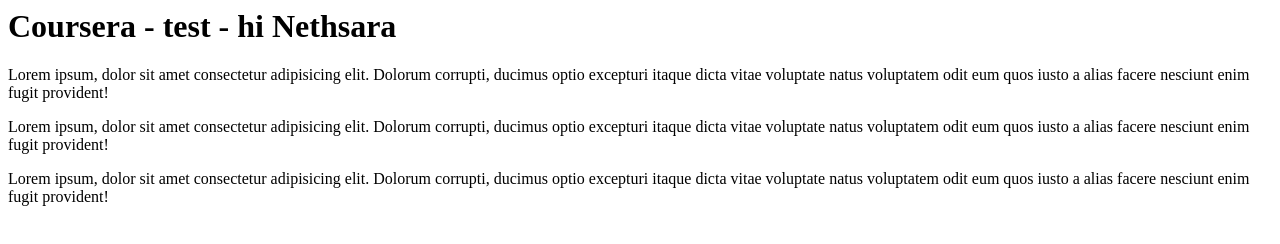
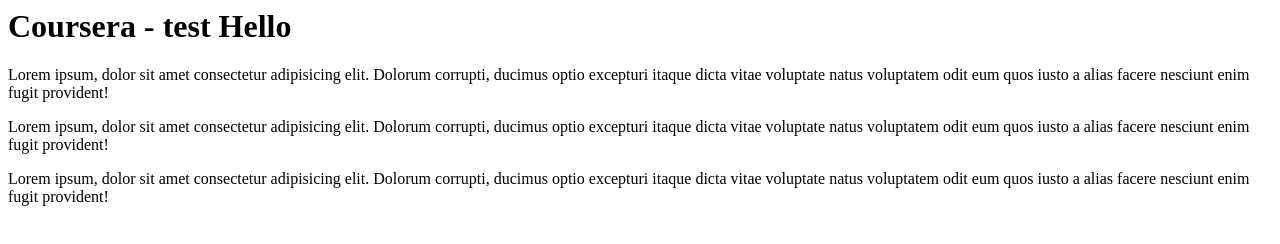
Before and after one commit to Nethsara-Hettiarachchi/coursera-test, a plain HTML site: page index.html in a window 1280 px wide. Drawn offline with Linux system fonts and the light colour scheme.

Commit message:
Update index.html

```diff
--- a/index.html
+++ b/index.html
@@ -6,7 +6,7 @@
     <title>Document</title>
 </head>
 <body>
-    <h1>Coursera - test - hi Nethsara </h1>
+    <h1>Coursera - test Hello </h1>
     <p>Lorem ipsum, dolor sit amet consectetur adipisicing elit. Dolorum corrupti, ducimus optio excepturi itaque dicta vitae voluptate natus voluptatem odit eum quos iusto a alias facere nesciunt enim fugit provident!</p>
     <p>Lorem ipsum, dolor sit amet consectetur adipisicing elit. Dolorum corrupti, ducimus optio excepturi itaque dicta vitae voluptate natus voluptatem odit eum quos iusto a alias facere nesciunt enim fugit provident!</p>
     <p>Lorem ipsum, dolor sit amet consectetur adipisicing elit. Dolorum corrupti, ducimus optio excepturi itaque dicta vitae voluptate natus voluptatem odit eum quos iusto a alias facere nesciunt enim fugit provident!</p>
```
